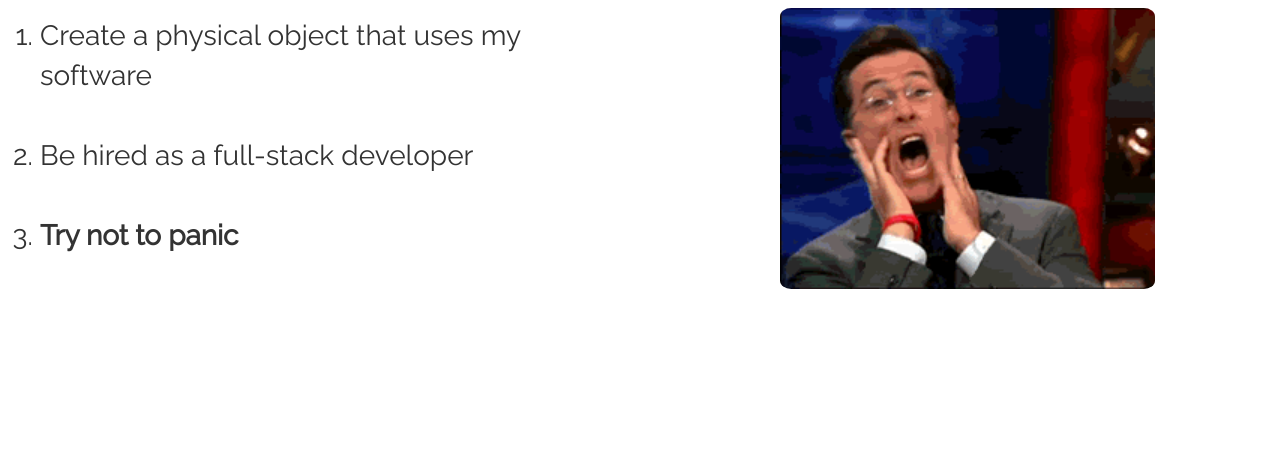
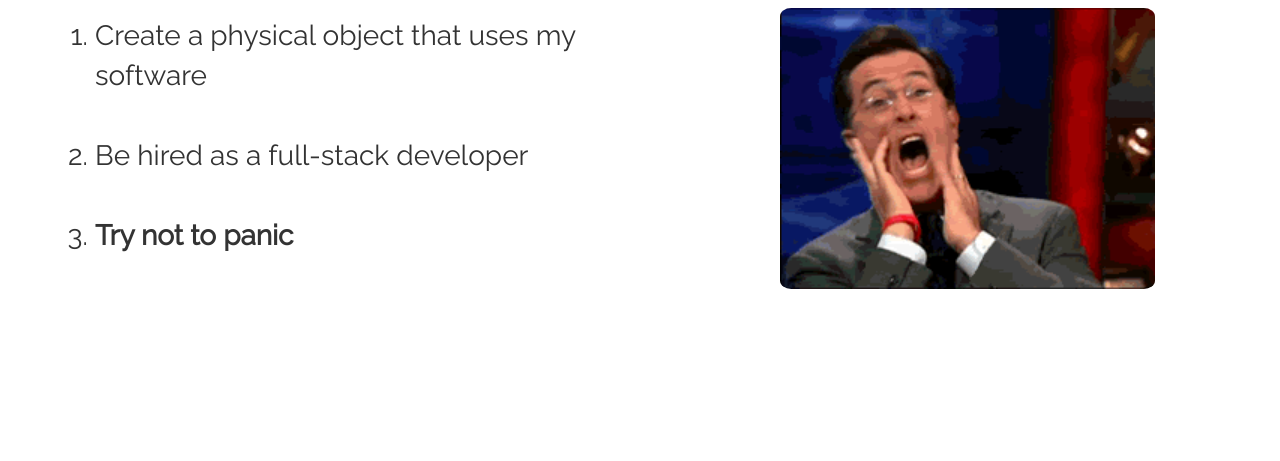
Before and after one commit to joyceky/joyceky.github.io, a plain HTML site: page goals.html in a window 1280 px wide. Shown: the part 181-642 px from the top of the page. Drawn offline with nearby package versions, Linux system fonts and the light colour scheme; a web font is replaced by a local one.

Commit message:
add padding to goals

```diff
--- a/styles.css
+++ b/styles.css
@@ -115,6 +115,7 @@ header, nav {
     font-size: 2em;
     padding-top: 0.3em;
     padding-bottom: 2em;
+    padding-left: 2.5em;
 }
 
 #gif {
```
